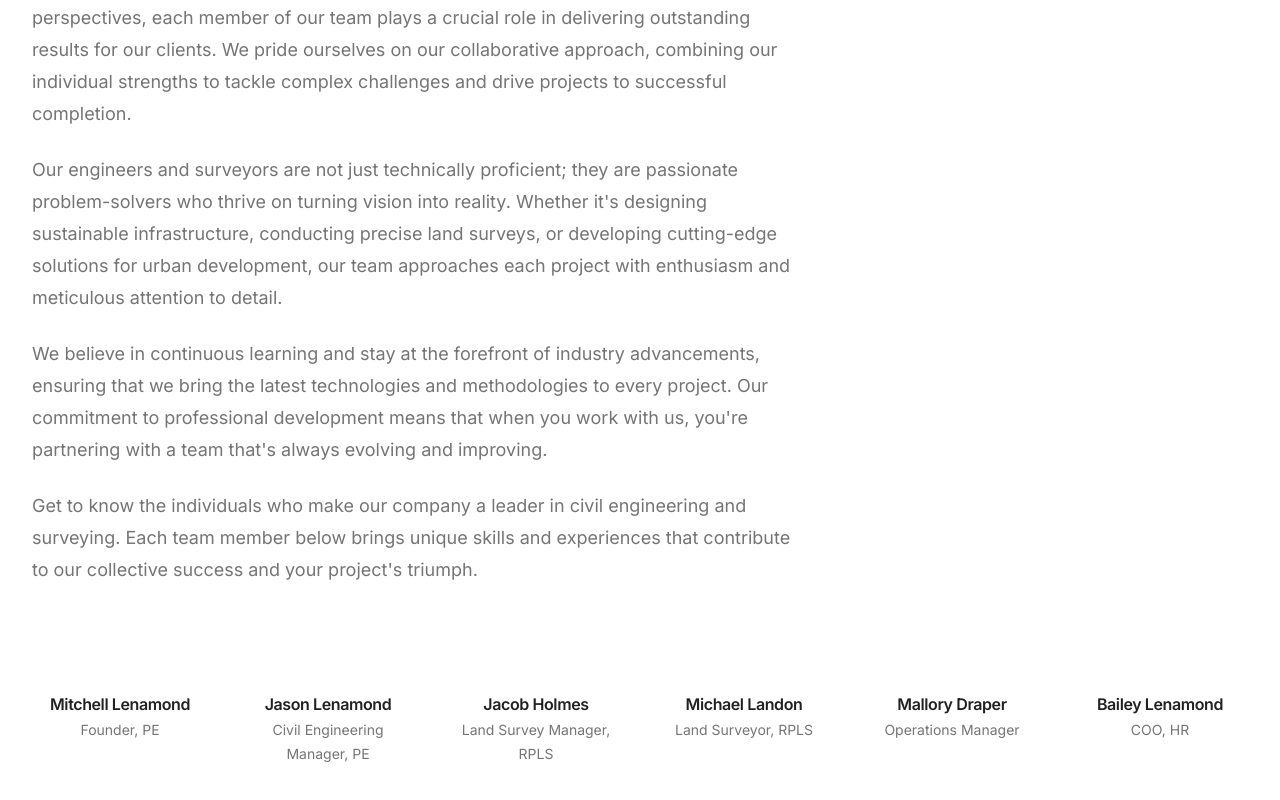
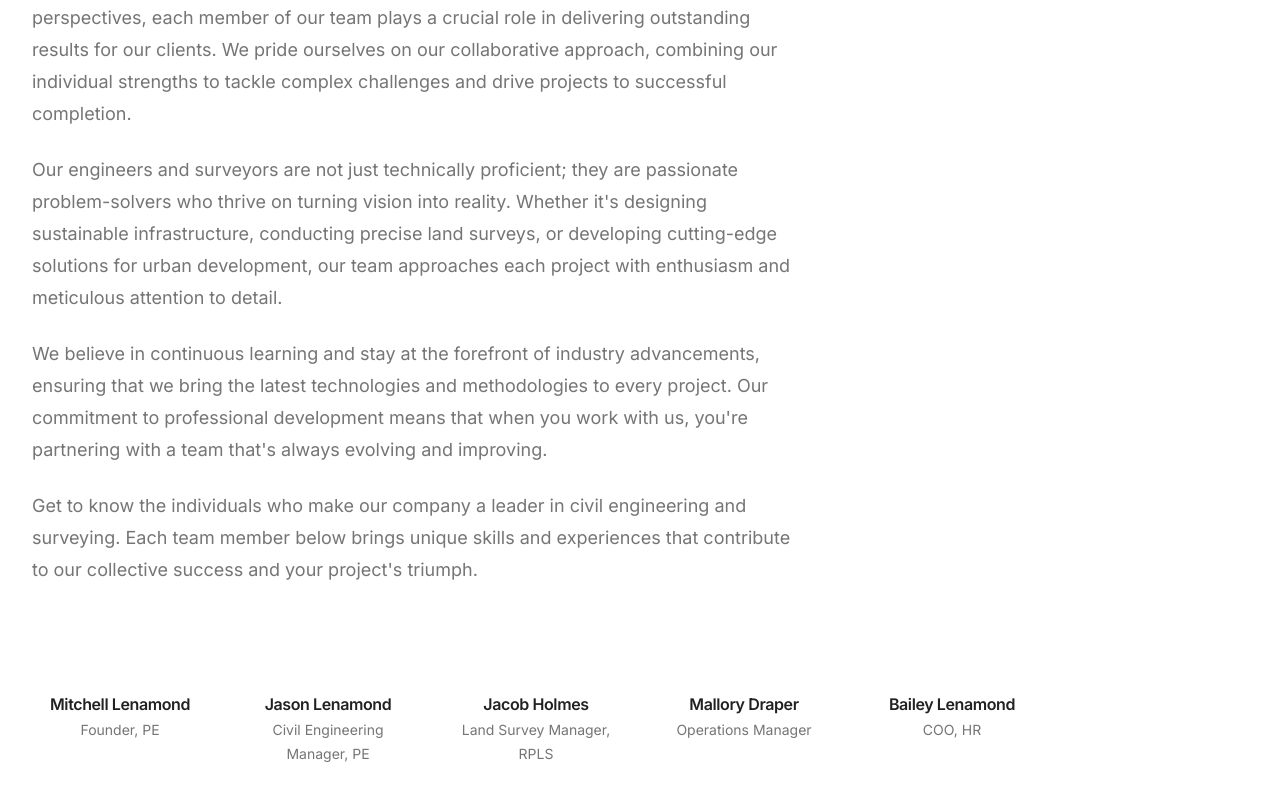
Before and after one commit to dwaynedraper/cornerstone, a Next.js app: page /about in a window 1280 px wide. Shown: the part 518-1318 px from the top of the page. Built offline with nearby package versions, Linux system fonts and the light colour scheme.

Commit message:
Removed a scumbag dickhead from the team

```diff
--- a/src/components/Team.tsx
+++ b/src/components/Team.tsx
@@ -14,12 +14,6 @@ const team = [
   {
     name: "Jacob Holmes",
     role: "Land Survey Manager, RPLS",
-    imageUrl:
-      "https://images.unsplash.com/photo-1494648739040-d3d4e84136a9?q=80&w=1632&auto=format&fit=crop&ixlib=rb-4.0.3&ixid=M3wxMjA3fDB8MHxwaG90by1wYWdlfHx8fGVufDB8fHx8fA%3D%3D",
-  },
-  {
-    name: "Michael Landon",
-    role: "Land Surveyor, RPLS",
     imageUrl:
       "https://images.unsplash.com/photo-1494648739040-d3d4e84136a9?q=80&w=1632&auto=format&fit=crop&ixlib=rb-4.0.3&ixid=M3wxMjA3fDB8MHxwaG90by1wYWdlfHx8fGVufDB8fHx8fA%3D%3D",
   },
```
